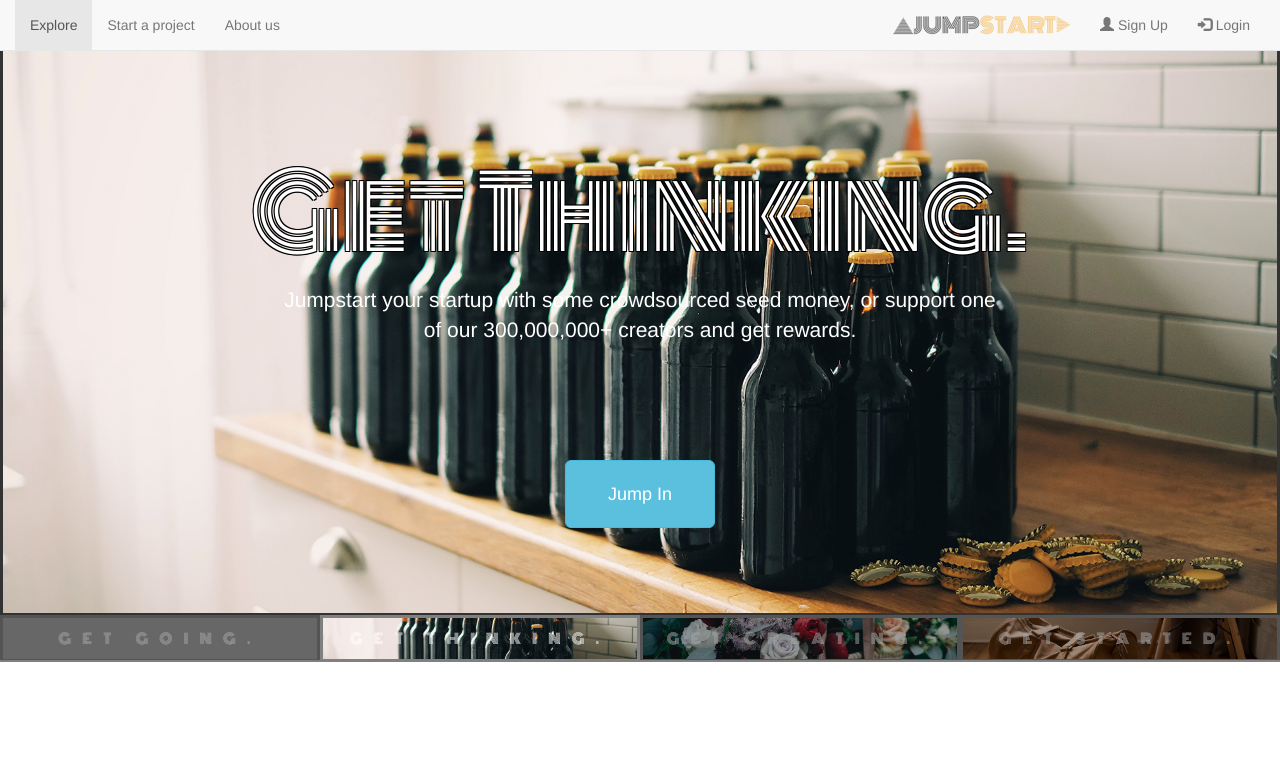
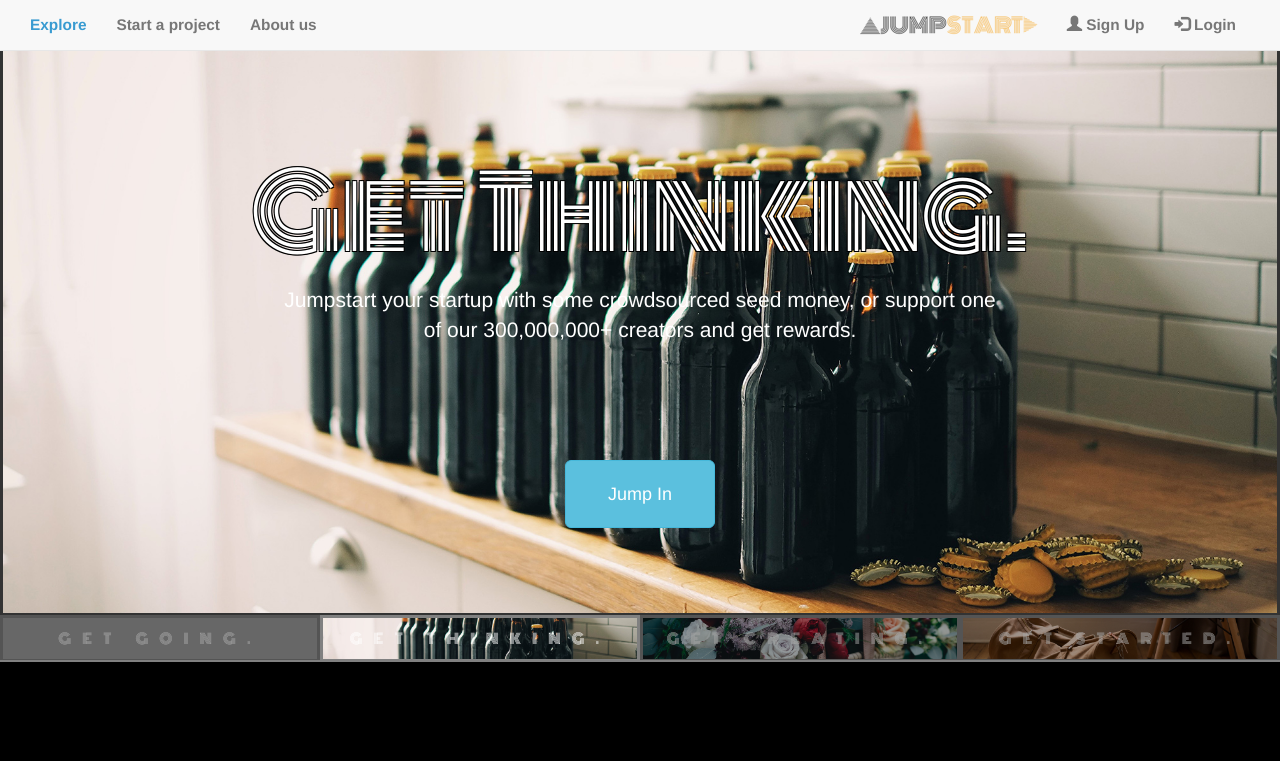
Before and after one commit to acnuzzi/jumpstart, a plain HTML site: page index.html in a window 1280 px wide. Shown: the top 761 px of the page. Drawn offline with nearby package versions, Linux system fonts and the light colour scheme; grey boxes are pictures that could not be loaded.

Commit message:
navbar disaper Added

```diff
--- a/index.html
+++ b/index.html
@@ -28,8 +28,8 @@
          <li><a href="#">Start a project</a></li>
          <li><a href="#">About us</a></li>
        </ul>
-       <ul class="nav navbar-nav navbar-right navbar-collapse collapse">
-         <li><img src="./resource/images/logo.png" class="navbar-brand navbar-right navbar-collapse" /></li>
+       <ul class="nav navbar-nav navbar-right">
+         <li><img src="./resource/images/logo.png" class="navbar-brand navbar-right navbar-collapse collapse" /></li>
          <li><a href="#"><span class="glyphicon glyphicon-user"></span> Sign Up</a></li>
          <li><a href="#"><span class="glyphicon glyphicon-log-in"></span> Login</a></li>
        </ul>
@@ -173,14 +173,13 @@
 <!-- Having Trouble Footer -->
 
   <div class="container-fluid having-trouble">
-     <div class="row">
     <div class="col-xs-12">
       <h1><strong>Having trouble thinking of an idea?</strong></h1>
       <p class="having-trouble-width">Inventorsâ€™ block strikes at the worst times. But thatâ€™s all changed with Jumpstartâ€™s Good Idea Generator Lite (GIGLi)</p>
       <a href="#" class="btn btn-info btn-lg" role="button">Learn More</a>
     </div>
   </div>
-   </div>
+
 
 
    <script src="https://code.jquery.com/jquery-3.2.1.min.js"></script>
--- a/resource/css/style.css
+++ b/resource/css/style.css
@@ -2,6 +2,12 @@
 html {
   font-size: 14px;
   font-family: open Sans;
+}
+
+body, html {
+    background-color: black;
+    width: 100%;
+    margin: 0;
 }
 
 h3 {
@@ -33,10 +39,28 @@ img {
   transform: scale(1.3);
 }
 
+/* slick override */
+
+.slick-slide {
+  outline: none;
+}
+
+/* navbar nevigation */
+
+.navbar-default .navbar-nav > .active > a,
+.navbar-default .navbar-nav > .active > a:hover {
+  background-color: inherit;
+  color: #399bd1;
+}
 
 /* Navigation Bar */
 .navbar-right {
   margin-right: 1rem;
+}
+
+.navbar {
+  font-size: 1.1rem;
+  font-weight: 600;
 }
 
 /* jumbotron Display */
@@ -93,7 +117,6 @@ span.jumbotron-header {
   width: 100%;
   text-align: center;
 }
-
 
 .jumbotron-image-navbar {
   display: flex;
--- a/resource/js/main.js
+++ b/resource/js/main.js
@@ -5,21 +5,24 @@ $(document).ready(function () {
    autoplay: true,
    autoplaySpeed: 4000,
    fade: true,
-   dots: true
+   dots: true,
+   pauseOnHover: false,
+   pauseOnFocus: false
+
+ });
+
+
+
+ var lastScrollTop = 0;
+ $(window).scroll(function(){
+   var scrollTop = $(this).scrollTop();
+   if (scrollTop - lastScrollTop > 50){
+     var navHeight = $('.navbar').css('height');
+     $('.navbar').animate({top: '-' + navHeight}, 150);
+     lastScrollTop = scrollTop;
+   } else if (lastScrollTop - scrollTop > 50) {
+     $('.navbar').animate({top: '0px'}, 150);
+     lastScrollTop = scrollTop;
+   }
  });
 });
-
-/*
-$(document).ready(function() {
- if ($(".carousel").is("jumbotron-bike")) {
-   $(".jumbotron-image-navbar").show({display: none});
- }
- });
-*/
-
-/* $(document).ready(function(){
-    if( $(".carousel").is(".jumbotron-bike")){
-         $(".jumbotron-image-navbar").css("display", "none");
-     });
- });
-*/
```
Lines whose indentation alone changed are shown as unchanged.
